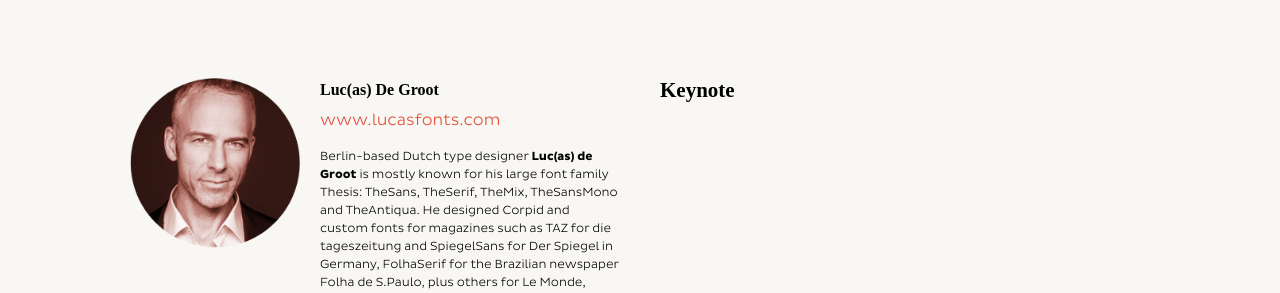
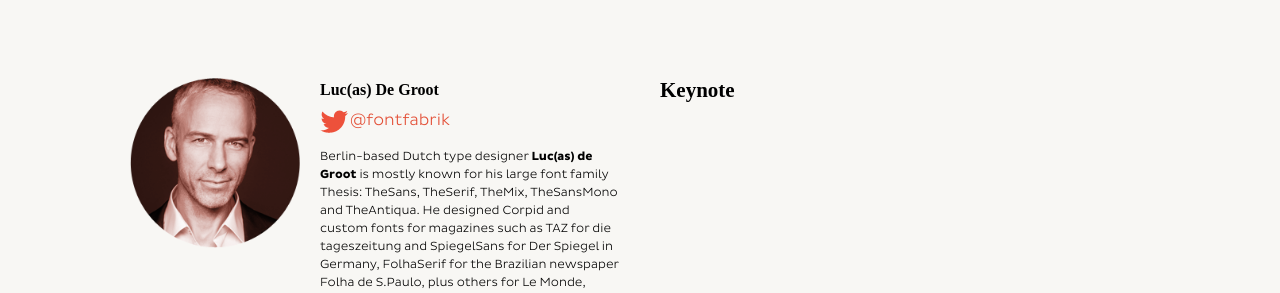
Before and after one commit to GrUSP/2013.kerning.it, a Jekyll site: the page built from speakers.html, in a window 1280 px wide and 900 px high. Shown: the part 224-517 px from the top of the window. Built offline with Jekyll 4.4.1, drawn with Linux system fonts in a browser that asks for light colours; nearby versions of some CDN libraries; Markdown is read by kramdown in place of the engine named in the settings; some of the changed text lies outside the part shown.

Commit message:
Mini content fix in speakers' page

```diff
--- a/_includes/section-conference.html
+++ b/_includes/section-conference.html
@@ -15,6 +15,6 @@
 
 
 			</div>
-			<div class="more">&hellip;more to be announced soon!</div>
+			<!--div class="more">&hellip;more to be announced soon!</div-->
 		</div>
 	</div>
--- a/_includes/talks/talk-lucas.html
+++ b/_includes/talks/talk-lucas.html
@@ -3,8 +3,7 @@
 		<div class="image"><img src="img/lucas.png"></div>
 		<div class="info">
 			<div class="name">Luc(as) De Groot</div>
-			<!--div class="twitter"><a href="#">@aral</a></div-->
-			<div class="url"><a href="http://www.lucasfonts.com">www.lucasfonts.com</a></div>
+			<div class="twitter"><a href="http://www.twitter.com/fontfabrik">@fontfabrik</a></div>
 			<div class="bio">Berlin-based Dutch type designer <b>Luc(as) de Groot</b> is mostly known for his large font family Thesis: TheSans, TheSerif, TheMix, TheSansMono and TheAntiqua. He designed Corpid and custom fonts for magazines such as TAZ for die tageszeitung and SpiegelSans for Der Spiegel in Germany, FolhaSerif for the Brazilian newspaper Folha de S.Paulo, plus others for Le Monde, Metro, and German TV station ARD. He created corporate type for international companies including Sun Microsystems, Bell South, Heineken, Siemens and Miele. For Microsoft he designed the monospaced font family Consolas, and Calibri, the new standard typeface in Microsoft Word.
 Luc(as) de Groot is a web font and hinting specialist and developed a theory of interpolation. He runs his type foundry LucasFonts and design bureau FontFabrik in Berlin, and teaches at the University of Applied Sciences in Potsdam, Germany.</div>
 		</div>
```
